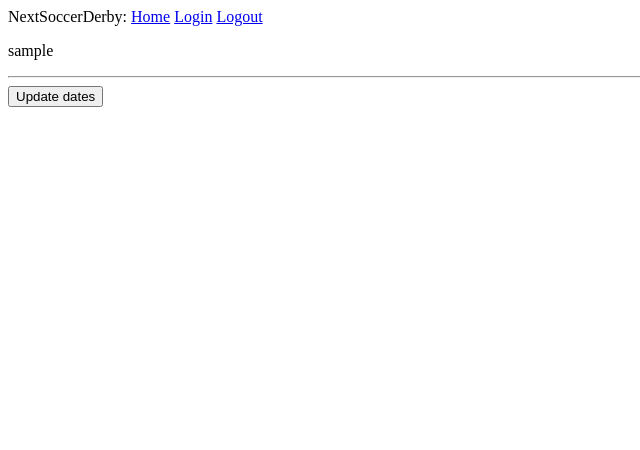
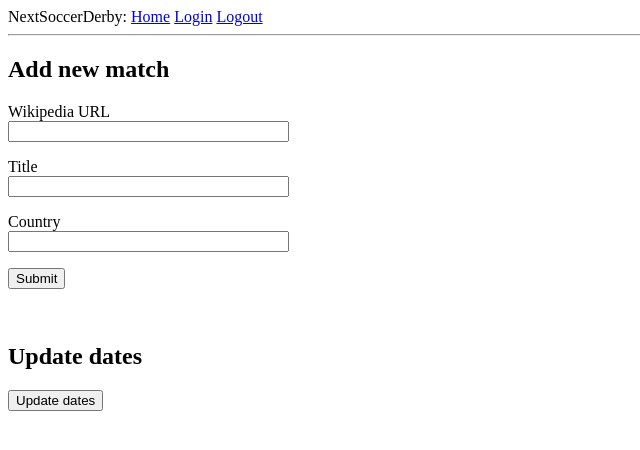
Before and after one commit to jac08h/NextSoccerDerby, a Flask app: template app/templates/control_panel.html in a window 1280 px wide. Shown: the top 450 px of the page, without its empty margins (0-640 px from the left). Run offline with Flask 2, Linux system fonts and the light colour scheme; a user stored in the database is signed in; tables that the repository leaves empty hold one stand-in row (values such as "Sample post"); the template is opened without the code that fills it: values that come from a table or form of the project are taken from there, most other values are stand-ins (such as "Sample title", 1, 10 or a date in 2020).

Commit message:
form to add new matches

```diff
--- a/app/__init__.py
+++ b/app/__init__.py
@@ -5,6 +5,7 @@ from flask_migrate import Migrate
 from flask_admin import Admin, BaseView, expose
 from flask_admin.contrib.sqla import ModelView
 from flask_login import LoginManager, current_user
+import logging
 
 app = Flask(__name__)
 app.config.from_object(Config)
@@ -12,6 +13,9 @@ db = SQLAlchemy(app)
 migrate = Migrate(app, db)
 admin = Admin(app, name='nextsoccerderby')
 login = LoginManager(app)
+applogger = app.logger
+applogger.setLevel(logging.INFO)
+
 
 from app import routes, models
 
--- a/app/forms.py
+++ b/app/forms.py
@@ -1,6 +1,6 @@
 from flask_wtf import FlaskForm
 from wtforms import StringField, PasswordField, BooleanField, SubmitField
-from wtforms.validators import ValidationError, DataRequired, Email, EqualTo
+from wtforms.validators import ValidationError, DataRequired, Email, EqualTo, Length
 from app.models import User
 
 
@@ -31,4 +31,15 @@ class RegistrationForm(FlaskForm):
 
 
 class UpdateDates(FlaskForm):
-    submit = SubmitField('Update dates')
+    update_dates = SubmitField('Update dates')
+
+
+class AddDerby(FlaskForm):
+    wikipedia_url = StringField('Wikipedia URL', validators=[DataRequired()])
+    title = StringField('Title', validators=[DataRequired()])
+    country = StringField('Country', validators=[DataRequired()])
+    submit = SubmitField('Submit')
+
+    def validate_wikipedia_url(self, wikipedia_url):
+        if 'wikipedia.org' not in wikipedia_url.data:
+            raise ValidationError('Invalid wikipedia URL')
--- a/app/routes.py
+++ b/app/routes.py
@@ -1,7 +1,7 @@
 from flask import render_template, flash, redirect, url_for
 from app import app, db
 from app.models import Fixture, User
-from app.forms import LoginForm, RegistrationForm, UpdateDates
+from app.forms import LoginForm, RegistrationForm, UpdateDates, AddDerby
 from flask_login import current_user, login_user, logout_user
 from scrapers import scraper
 
@@ -50,20 +50,37 @@ def register():
 
 
 @app.route('/control_panel', methods=['GET', 'POST'])
-def update_dates():
+def control_panel():
     try:
         if current_user.username != 'jac08h':
             return redirect(url_for('index'))
     except AttributeError:
         return redirect(url_for('index'))
 
-    form = UpdateDates()
-    if form.validate_on_submit():
+    update_dates_form = UpdateDates()
+    add_derby_form = AddDerby()
+
+    # the first boolean in if statement must preceed the second,
+    # otherwise the form wouldn't work properly
+    # See: https://stackoverflow.com/a/39766205/12580224
+    if add_derby_form.submit.data and add_derby_form.validate_on_submit():
+        new_derby = Fixture(wikipedia_url=add_derby_form.wikipedia_url.data,
+                            title=add_derby_form.title.data,
+                            country=add_derby_form.country.data)
+        db.session.add(new_derby)
+        db.session.commit()
+
+    if update_dates_form.update_dates.data and update_dates_form.validate_on_submit():
         fixtures = Fixture.query.all()
         for fixture in fixtures:
+            # TODO: Temporary fix - I'd prefer the logs to come from scraper.extract_data_from_wikipedia_page directly
+            app.logger.info(f'Scraping {fixture.wikipedia_url}.')
             fixture_info = scraper.extract_data_from_wikipedia_page(fixture.wikipedia_url)
             fixture.date = fixture_info['date']
             fixture.competition = fixture_info['competition']
+
             db.session.add(fixture)
         db.session.commit()
-    return render_template('control_panel.html', title='Control Panel', form=form)
+
+    return render_template('control_panel.html', title='Control Panel', add_derby_form=add_derby_form,
+                           update_dates_form=update_dates_form)
--- a/app/templates/base.html
+++ b/app/templates/base.html
@@ -12,7 +12,9 @@
                 <a href="{{ url_for('index') }}">Home</a>
                 <a href="{{ url_for('login') }}">Login</a>
                 <a href="{{ url_for('logout') }}">Logout</a>
-                <p>{{ current_user.username }}</p>
+                {% if current_user.username == 'jac08h' %}
+                    <a href="{{ url_for('control_panel') }}">CP</a>
+                {% endif %}
         </div>
         <hr>
         {% block content %}{% endblock %}
--- a/app/templates/control_panel.html
+++ b/app/templates/control_panel.html
@@ -1,8 +1,36 @@
 {% extends "base.html" %}
 
 {% block content %}
+<h2>Add new match</h2>
 <form action="" method="post">
-    {{ form.hidden_tag() }}
-    {{ form.submit() }}
+    {{ add_derby_form.hidden_tag() }}
+    <p>
+        {{ add_derby_form.wikipedia_url.label }}<br>
+        {{ add_derby_form.wikipedia_url(size=32) }}<br>
+        {% for error in add_derby_form.wikipedia_url.errors %}
+        <span style="color: red;">[{{ error }}]</span>
+        {% endfor %}
+    </p>
+    <p>
+        {{ add_derby_form.title.label }}<br>
+        {{ add_derby_form.title(size=32) }}<br>
+        {% for error in add_derby_form.title.errors %}
+        <span style="color: red;">[{{ error }}]</span>
+        {% endfor %}
+    </p>
+    <p>
+        {{ add_derby_form.country.label }}<br>
+        {{ add_derby_form.country(size=32) }}<br>
+        {% for error in add_derby_form.country.errors %}
+        <span style="color: red;">[{{ error }}]</span>
+        {% endfor %}
+    </p>
+    <p>{{ add_derby_form.submit() }}</p>
+</form>
+<br>
+<h2>Update dates</h2>
+<form action="" method="post">
+    {{ update_dates_form.hidden_tag() }}
+    {{ update_dates_form.update_dates() }}
 </form>
 {% endblock %}
--- a/scrapers/scraper.py
+++ b/scrapers/scraper.py
@@ -5,10 +5,9 @@ import logging
 import re
 from datetime import datetime
 
-logger = logging.getLogger(__name__)
-
 
 def extract_data_from_wikipedia_page(wikipedia_url: str) -> Dict:
+    logging.info(f'Scraping {wikipedia_url}')
     teams_ok = competition_ok = date_ok = False
     r = requests.get(wikipedia_url)
     soup = BeautifulSoup(r.content, 'html.parser')
@@ -18,7 +17,7 @@ def extract_data_from_wikipedia_page(wikipedia_url: str) -> Dict:
         if 'Next meeting' in row.text:
             next_meeting = row.find('td')
     if not next_meeting:
-        logger.error(f'No `Next meeting` info found.')
+        logging.error(f'No `Next meeting` info found.')
         return {}  # raise exception
     next_meeting_rows = list(next_meeting.childGenerator())
 
```
Also changed, not shown: app.db, config.py (line endings or trailing spaces).
